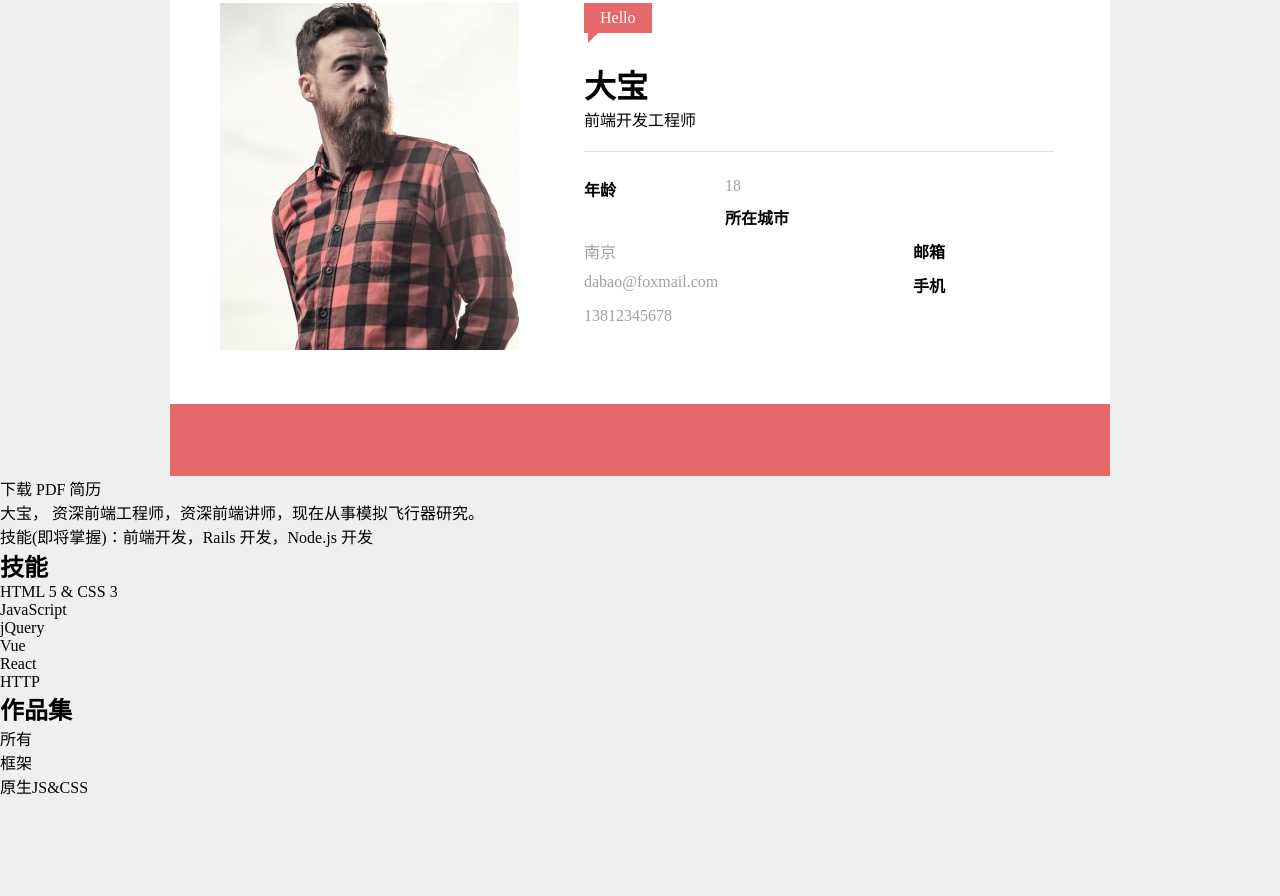
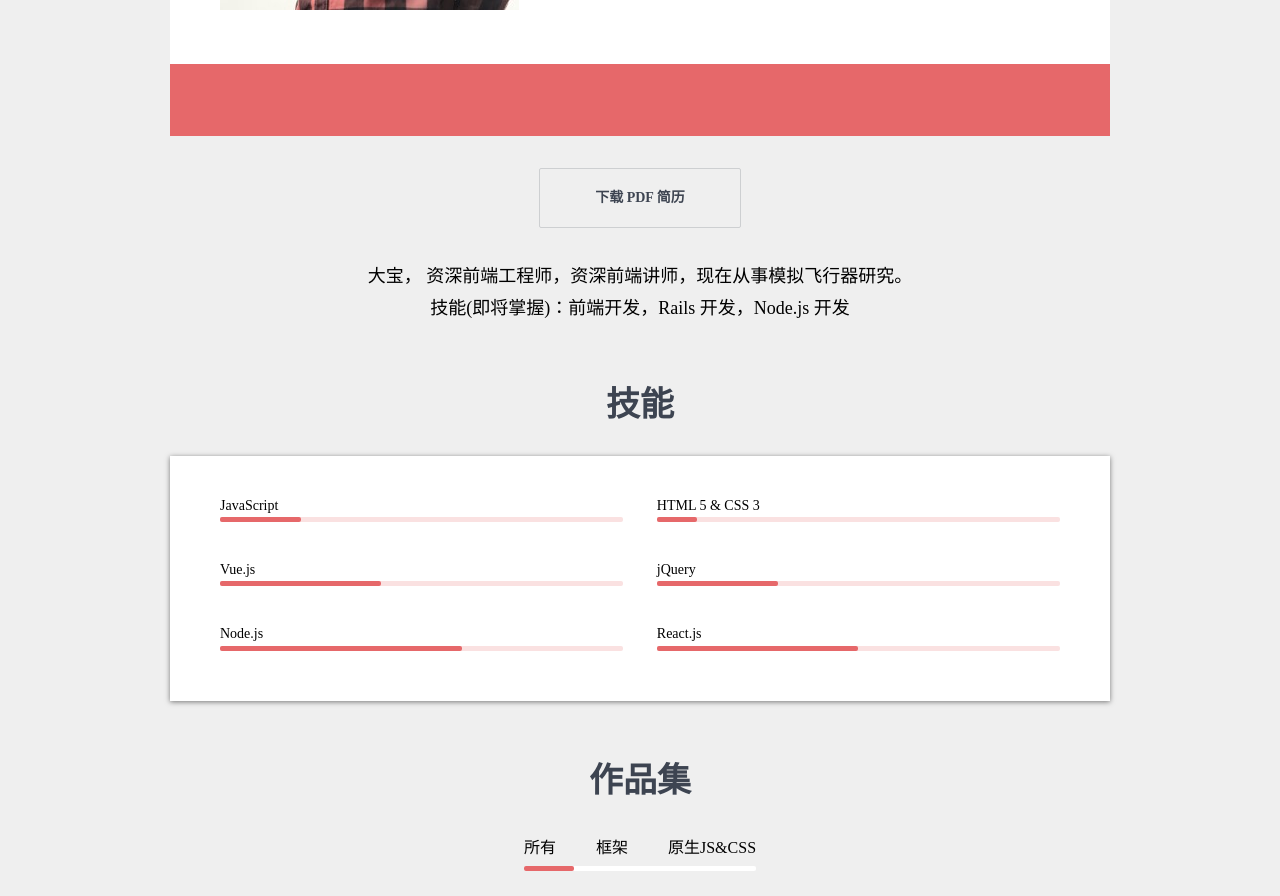
Before and after one commit to weidapao/resume_2018, a plain HTML site: page index.html in a window 1280 px wide. Shown: the part 562-1458 px from the top of the page. Before the commit the page ends 1360 px from the top, so only its background shows below. Drawn offline with Linux system fonts and the light colour scheme.

Commit message:
制作技能区和作品展示区

```diff
--- a/a.css
+++ b/a.css
@@ -9,6 +9,12 @@ a {
 * {
   margin: 0;
   padding: 0;
+}
+ol,li{
+  list-style: none;
+}
+h1,h2,h3,h4,h5,h6{
+  font-weight: normal;
 }
 hr{
   height: 0;
@@ -73,7 +79,7 @@ hr{
 }
 .banner {
   height: 515px;
-  background-image: url(./img/rs-cover.jpg);
+  background-image: url(./images/rs-cover.jpg);
   background-position: center center;
   background-size: cover;
 }
@@ -82,6 +88,9 @@ hr{
   background-color: rgba(0, 0, 0, 0.8);
 }
 
+main{
+  margin-top: -340px;
+}
 .userCard {
   max-width: 940px;
   margin-left: auto;
@@ -159,3 +168,141 @@ hr{
   fill: white;
   vertical-align: top;
 }
+main .downloadResume-wrapper{
+  text-align: center;
+  /* border: 1px solid red; */
+  margin: 32px 0;
+}
+main .downloadResume{
+  border: 1px solid #CDCFD1;
+  padding: 21px 55px;
+  display: inline-block;
+  font-size: 14px;
+  line-height: 16px;
+  font-weight: bold;
+  border-radius: 2px;
+  background: #efefef;
+  color: #3D4451;
+  transition: box-shadow 0.2s;
+  /* box-shadow: 0px 0px 10px 1px rgba(0,0,0,0.75); */
+}
+main .downloadResume:hover{
+  box-shadow: 0px 4px 13px 0px rgba(0, 0, 0, 0.2);
+}
+.selfIntroduction{
+  text-align: center;
+  max-width: 940px;
+  margin: 0 auto;
+  font-family: "楷体";
+  font-size: 18px;
+  line-height: 1.8;
+}
+section.skills,
+section.portfolio{
+  max-width: 940px;
+  margin: 0 auto;
+  margin-top: 60px;
+}
+section.skills>h2,
+section.portfolio> h2{
+  text-align: center;
+  color: #3d4451;
+  font-size: 34px;
+  line-height: 1.2;
+  font-weight: 600;
+}
+section.skills h3 {
+  font-size: 14px;
+  line-height: 1.1;
+  padding-right: 40px;
+}
+section.skills > ol{
+  /* border: 1px solid #D3D3D3; */
+  /* margin: 0 auto; */
+  background: #FFFFFF;
+  box-shadow: 0px 1px 5px 0px rgba(0, 0, 0, 0.5);
+  padding: 42px 50px 10px;
+  margin-top: 30px;
+}
+section.skills > ol > li:nth-child(even) {
+  float: left;
+}
+section.skills > ol > li:nth-child(odd) {
+  float: right;
+}
+section.skills > ol > li{
+  width: 48%;
+  box-sizing: border-box;
+}
+section.skills .progressBar{
+  height: 5px;
+  background: #FAE1E1;
+  border-radius: 2px;
+  /* margin: 0 33px 42px 0; */
+  margin: 4px 0 40px;
+}
+section.skills .progressBar>.progress{
+  background: #E6686A;
+  height: 100%;
+  border-radius: 2px;
+  /* border: 1px solid red; */
+}
+section.portfolio{
+  text-align: center;
+  margin-bottom: 100px;
+}
+section.portfolio>nav{
+  text-align: center;
+  /* border: 1px solid red; */
+  margin-top: 32px;
+  vertical-align: top;
+  display: inline-block;
+}
+section.portfolio nav ol{
+  margin: 0 auto;
+  display: inline-block;
+  vertical-align: top;
+
+}
+section.portfolio nav ol li{
+  float: left;
+  margin-left: 40px;
+  cursor: pointer;
+}
+section.portfolio > nav > ol > li:first-child{
+  margin-left: 0;
+}
+section.portfolio .bar{
+  height: 5px;
+  background: #FFFFFF;
+  margin: 8px 0 0;
+  border-radius: 2px;
+}
+section.portfolio .bar .bar-inner{
+  background: #E6686A;
+  height: 100%;
+  border-radius: 2px;
+  transition: all 0.3s;
+}
+section.portfolio > nav .bar.state-1 .bar-inner{
+  margin-left: 0;
+  width: 50px;
+}
+section.portfolio > nav .bar.state-2 .bar-inner{
+  margin-left: 65px;
+  width: 50px;
+}
+section.portfolio > nav .bar.state-3 .bar-inner{
+  margin-left: 140px;
+  width: 96px;
+}
+section.portfolio .works{
+  margin-top: 28px;
+}
+section.portfolio .works{
+  position: relative;
+}
+section.portfolio .works > .big,
+section.portfolio .works > .small {
+  position: absolute;
+}
--- a/b.css
+++ b/b.css
@@ -0,0 +1,165 @@
+body{
+  background: #efefef;
+  /* color: white; */
+  margin: 0;
+}
+a{
+  color: inherit;
+  text-decoration: none;
+}
+hr{
+  height: 0;
+  border: none;
+  border-top: 1px solid #DEDEDE;
+}
+* {
+  margin: 0;
+  padding: 0;
+}
+.clearfix::after{
+  content: '';
+  display: block;
+  clear: both;
+}
+.topNavBar-inner{
+  padding-left: 16px;
+  padding-right: 16px;
+}
+.topNavBar nav>ul{
+  list-style: none;
+  margin: 0;
+  padding: 0;
+  /* border: 1px solid red; */
+}
+.topNavBar nav>ul>li{
+  float: left;
+  /* border: 1px solid green; */
+  margin: 0 17px 0 17px;
+}
+.topNavBar nav>ul>li>a{
+  font-size: 12px;
+  text-decoration: none;
+  color: #B7B7B7;
+  font-weight: bold;
+  border-bottom: 3px solid transparent;
+  border-top: 3px solid transparent;
+  display: block;
+  padding-top: 5px;
+  padding-bottom: 5px;
+}
+.topNavBar nav>ul>li>a:hover{
+  border-bottom: 3px solid #e06567;
+}
+.topNavBar .logo{
+  font-family: "Arial Black";
+  font-size: 24px;
+  padding-top: 3px;
+  padding-bottom: 4px;
+}
+.topNavBar .logo .rs{
+  color: #e6686a;
+  margin-right: 4px;
+}
+.topNavBar .logo .card {
+  color: #9a9da2;
+}
+.topNavBar nav{
+  padding-top: 7px;
+}
+.banner{
+  /* border: 1px solid red; */
+  height: 515px;
+  background-image: url(./images/rs-cover.jpg);
+  background-position: center center;
+  background-size: cover;
+}
+.banner .mask{
+  height: 515px;
+  background-color: rgba(0, 0, 0,0.8)
+}
+.topNavBar{
+  position: fixed;
+  top: 0;
+  left: 0;
+  width: 100%;
+  padding: 20px 0 20px 0;
+}
+.userCard{
+  max-width: 940px;
+  margin: 0 auto;
+  /* border: 1px solid red; */
+  background: #ffffff;
+}
+.userCard .pictureAndText {
+  padding: 50px;
+}
+.userCard .pictureAndText .picture{
+  float: left;
+}
+/* .userCard .pictureAndText .picture img{
+  margin-right: 14px;
+  padding: 51px;
+} */
+.userCard .welcome{
+  background: #e6686a;
+  padding: 4px 16px;
+  color: white;
+  line-height: 22px;
+  position: relative;
+  display: inline-block;
+  margin-bottom: 10px;
+}
+.userCard .welcome .triangle{
+  border: 10px solid transparent;
+  width: 0px;
+  border-top-width:0;
+  border-left: 10px solid #e6686a;
+  position: absolute;
+  top:100%;
+  left: 4px;
+}
+
+.userCard  .text{
+  float: left;
+  width: 470px;
+  margin-left: 65px;
+}
+.userCard .text hr {
+  margin: 20px 0;
+}
+.userCard .text h1{
+  margin-top: 19px;
+}
+.userCard .text dt{
+  float: left;
+  width: 30%;
+  padding: 5px 0;
+  font-weight: bold;
+}
+.userCard .text dd{
+  float: left;
+  width: 70%;
+  padding: 5px 0;
+  color: #9da0a7;
+}
+.userCard > footer.media{
+  background: #E6686A;
+  text-align: center;
+}
+.userCard > footer.media > a{
+  display: inline-block;
+  width: 40px;
+  line-height: 30px;
+  padding: 5px 0;
+  border-radius: 50%;
+  margin: 16px;
+}
+.userCard > footer.media > a:hover{
+  background: #CF5D5F;
+}
+.userCard svg{
+  width: 30px;
+  height: 30px;
+  fill: white;
+  vertical-align: top;
+}
--- a/index.html
+++ b/index.html
@@ -72,35 +72,105 @@
           </a>
         </footer>
       </div>
+      <div class="downloadResume-wrapper">
+        <a class="downloadResume" href="#">下载 PDF 简历</a>
+      </div>
 
-      <a class="button" href="#">下载 PDF 简历</a>
-
-      <p>
+      <p class="selfIntroduction">
         大宝， 资深前端工程师，资深前端讲师，现在从事模拟飞行器研究。<br>
         技能(即将掌握)：前端开发，Rails 开发，Node.js 开发
       </p>
 
     </main>
-    <section>
-      <h2>技能</h2>
-      <ol>
-        <li>HTML 5 &amp; CSS 3</li>
-        <li>JavaScript</li>
-        <li>jQuery</li>
-        <li>Vue</li>
-        <li>React</li>
-        <li>HTTP</li>
-      </ol>
-    </section>
-    <section>
+    <section class="skills">
+        <h2>技能</h2>
+        <ol class="clearfix">
+          <li>
+            <h3>
+              HTML 5 &amp; CSS 3
+            </h3>
+            <div class="progressBar">
+              <div class="progress" style="width: 10%;"></div>
+            </div>
+          </li>
+          <li>
+            <h3>
+              JavaScript
+            </h3>
+            <div class="progressBar">
+              <div class="progress" style="width: 20%"></div>
+            </div>
+          </li>
+          <li>
+            <h3>
+              jQuery
+            </h3>
+            <div class="progressBar">
+              <div class="progress" style="width: 30%"></div>
+            </div>
+          </li>
+          <li>
+            <h3>
+              Vue.js
+            </h3>
+            <div class="progressBar">
+              <div class="progress" style="width: 40%"></div>
+            </div>
+          </li>
+          <li>
+            <h3>
+              React.js
+            </h3>
+            <div class="progressBar">
+              <div class="progress"  style="width: 50%"></div>
+            </div>
+          </li>
+          <li>
+            <h3>
+              Node.js
+            </h3>
+            <div class="progressBar">
+              <div class="progress"  style="width: 60%"></div>
+            </div>
+          </li>
+        </ol>
+      </section>
+    <section class="portfolio">
       <h2>作品集</h2>
       <nav>
-        <ol>
-          <li>所有</li>
-          <li>框架</li>
-          <li>原生JS&amp;CSS</li>
+        <ol class="clearfix">
+          <li id="portfolio1">所有</li>
+          <li id="portfolio2">框架</li>
+          <li id="portfolio3">原生JS&amp;CSS</li>
         </ol>
+        <div id="portfolioBar" class="bar state-1">
+            <div class="bar-inner"></div>
+        </div>
       </nav>
+      <script>
+        portfolio1.onclick= function(){
+          portfolioBar.className = 'bar state-1'
+        }
+        portfolio2.onclick= function(){
+          portfolioBar.className = 'bar state-2'
+        }
+        portfolio3.onclick= function(){
+          portfolioBar.className = 'bar state-3'
+        }
+      </script>
+
+
+      <div class="works" style="height: 597px;">
+        <div class="big" style="top: 0; left: 0;">
+          <img src="./images/1.jpg" alt="作品1">
+        </div>
+        <div class="small" style="top: 0; left: 645px;">
+          <img src="./images/2.jpg" alt="作品2">
+        </div>
+        <div class="small" style="top: 312px; left: 645px;">
+          <img src="./images/3.jpg" alt="作品3">
+        </div>
+      </div>
 
       <div class="jobs">
         <div class="big"></div>
```
Also changed, not shown: images/1.jpg (added), images/2.jpg (added), images/3.jpg (added).
